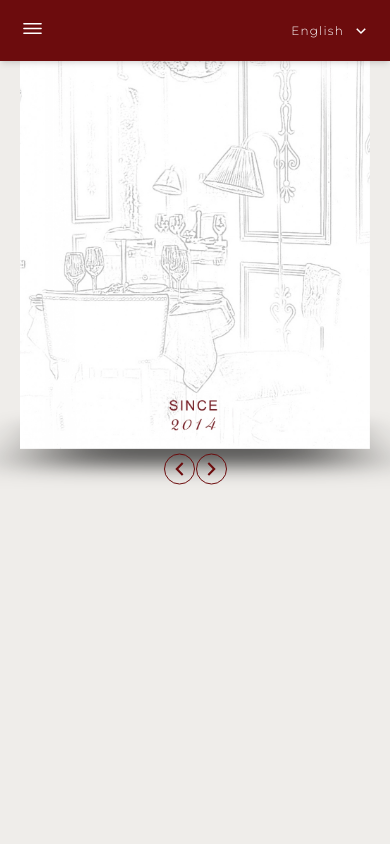
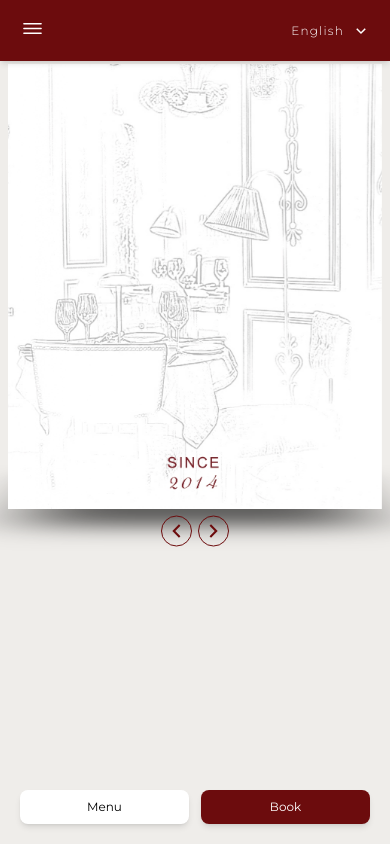
Before and after one commit to Youssef97dev/lepalace-v4, a Next.js app: page /menu in a window 390 px wide. Built offline with nearby package versions, Linux system fonts and the light colour scheme.

Commit message:
update menu page

```diff
--- a/src/app/menu/components/MenuSlides.jsx
+++ b/src/app/menu/components/MenuSlides.jsx
@@ -1,6 +1,7 @@
 "use client";
 
 import { useEffect, useState } from "react";
+import Buttons from "@/components/Buttons";
 
 // Import Swiper React components
 import { Swiper, SwiperSlide } from "swiper/react";
@@ -28,7 +29,7 @@ const MenuSlides = () => {
       <MoonLoader size={60} color="#6c0c0d" loading />
     </div>
   ) : (
-    <div className="px-5 py-8 lg:px-72 lg:py-10">
+    <div className="relative px-2 py-16 lg:px-72 lg:py-10">
       <Swiper
         effect={"cube"}
         grabCursor={true}
@@ -125,6 +126,9 @@ const MenuSlides = () => {
           <RiArrowRightSLine size={25} />
         </button>
       </Swiper>
+      <div className="fixed bottom-5 left-0 w-full block lg:hidden z-10">
+        <Buttons />
+      </div>
     </div>
   );
 };
```
